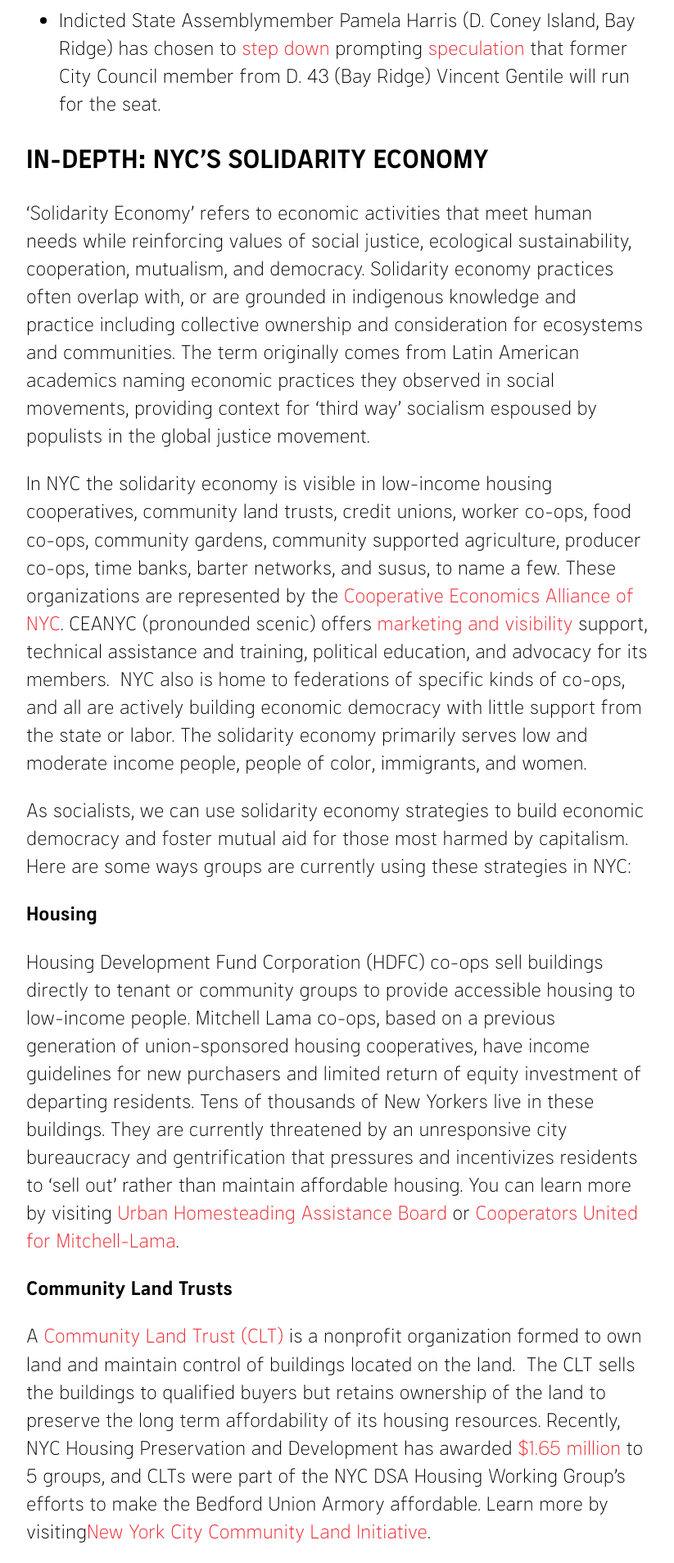
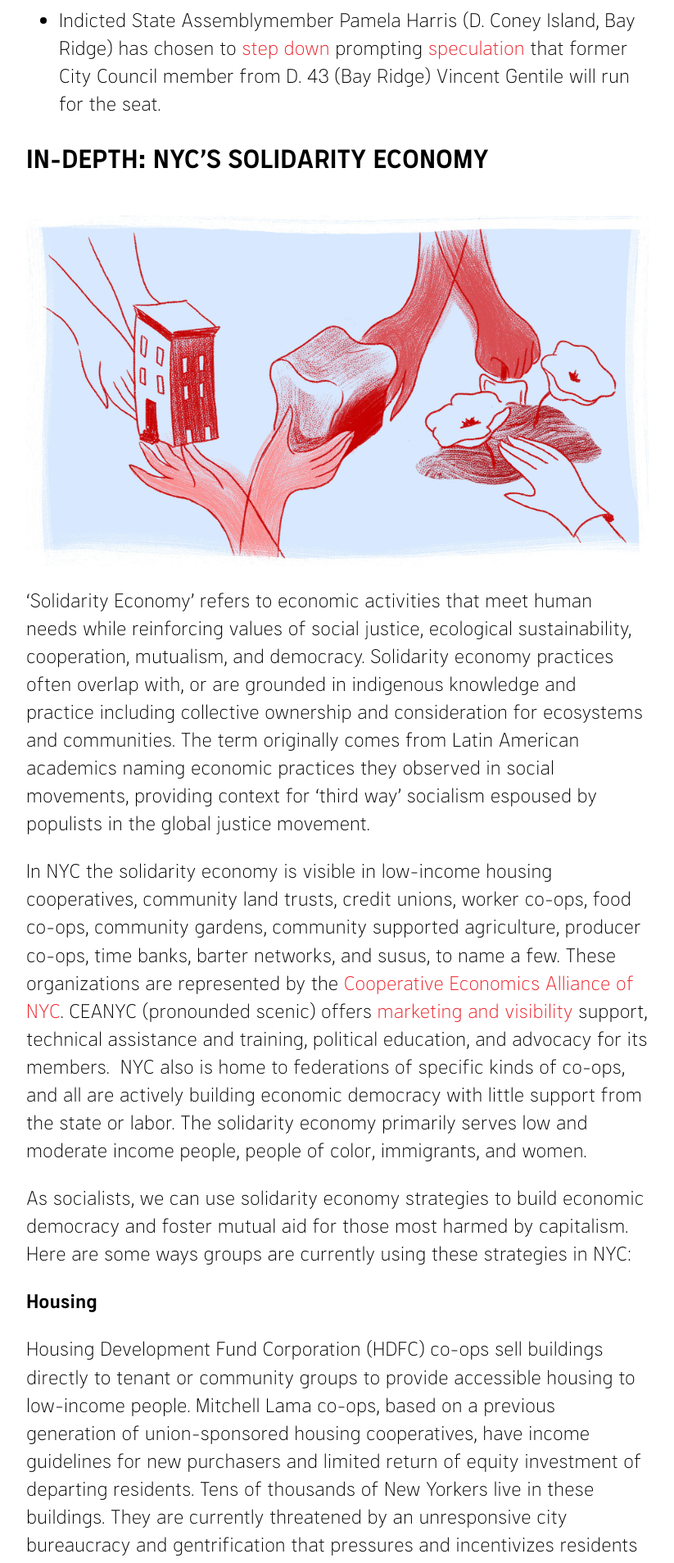
Before and after one commit to nycdsa/the-thorn, a Jekyll site: the page built from src/_posts/2018-04-09-idc-cuomo-broker-reunification-deal-nyc-solidarity-economy.md, in a window 1280 px wide. Shown: the part 4193-6100 px from the top of the page at 82% size, without its empty margins (228-1051 px from the left). Built offline with Jekyll 4.4.1, drawn with Linux system fonts in a browser that asks for light colours.

Commit message:
Update 2018-04-09-idc-cuomo-broker-reunification-deal-nyc-solidarity-economy.md

```diff
--- a/src/_posts/2018-04-09-idc-cuomo-broker-reunification-deal-nyc-solidarity-economy.md
+++ b/src/_posts/2018-04-09-idc-cuomo-broker-reunification-deal-nyc-solidarity-economy.md
@@ -46,6 +46,7 @@ title: IDC & Cuomo Broker Reunification Deal + NYC’s Solidarity Economy
 -   Indicted State Assemblymember Pamela Harris (D. Coney Island, Bay Ridge) has chosen to [step down](https://www.brooklyneagle.com/articles/2018/4/3/pamela-harris-resigns-state-assembly) prompting [speculation](https://www.kingscountypolitics.com/harris-resigns-gentile-interested-in-seat/) that former City Council member from D. 43 (Bay Ridge) Vincent Gentile will run for the seat.
 
 ## In-Depth: NYC's Solidarity Economy
+!["Divestment"](https://raw.githubusercontent.com/nycdsa/the-thorn/master/src/images/unnamed.jpg)
 
 'Solidarity Economy' refers to economic activities that meet human needs while reinforcing values of social justice, ecological sustainability, cooperation, mutualism, and democracy. Solidarity economy practices often overlap with, or are grounded in indigenous knowledge and practice including collective ownership and consideration for ecosystems and communities. The term originally comes from Latin American academics naming economic practices they observed in social movements, providing context for 'third way' socialism espoused by populists in the global justice movement.
 
```
